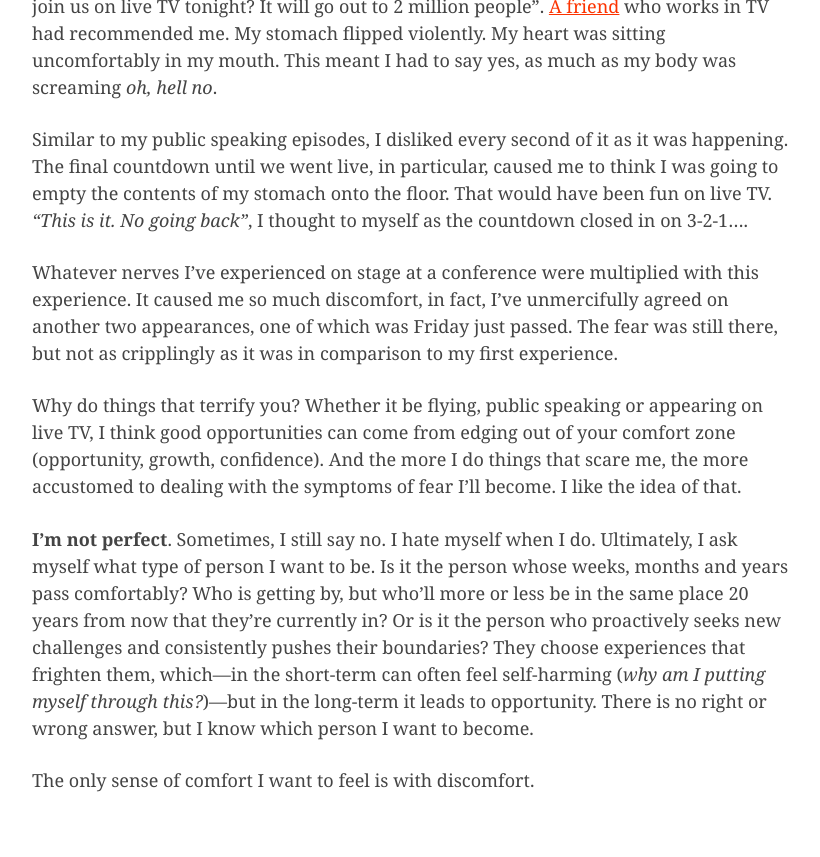
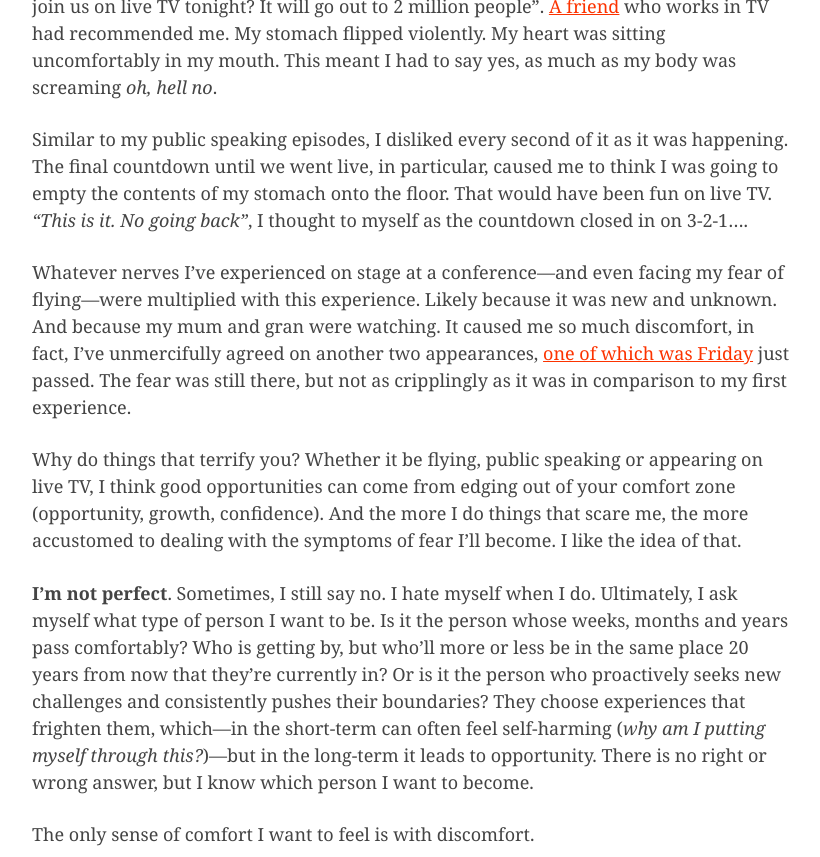
Before and after one commit to ashleybaxter/iamashley, a Jekyll site: the page built from _posts/2014-07-27-get-comfortable-with-discomfort.markdown, in a window 1280 px wide and 900 px high, scrolled down 857 px, cut to the strip 0-857 px from the top of the window. Shown: the whole strip, without its empty margins (228-1048 px from the left). Built offline with Jekyll 4.4.1, drawn with Linux system fonts in a browser that asks for light colours; some web fonts are replaced; Markdown is read by kramdown in place of the engine named in the settings.

Commit message:
Copy changes to blog post

```diff
--- a/_posts/2014-07-27-get-comfortable-with-discomfort.markdown
+++ b/_posts/2014-07-27-get-comfortable-with-discomfort.markdown
@@ -16,7 +16,7 @@
 
 Similar to my public speaking episodes, I disliked every second of it as it was happening. The final countdown until we went live, in particular, caused me to think I was going to empty the contents of my stomach onto the floor. That would have been fun on live TV. <em>"This is it. No going back"</em>, I thought to myself as the countdown closed in on 3-2-1….
 
-Whatever nerves I've experienced on stage at a conference were multiplied with this experience. It caused me so much discomfort, in fact, I've unmercifully agreed on another two appearances, one of which was Friday just passed. The fear was still there, but not as cripplingly as it was in comparison to my first experience.
+Whatever nerves I've experienced on stage at a conference—and even facing my fear of flying—were multiplied with this experience. Likely because it was new and unknown. And because my mum and gran were watching. It caused me so much discomfort, in fact, I've unmercifully agreed on another two appearances, <a href="https://twitter.com/danrubin/status/492720040324898816">one of which was Friday</a> just passed. The fear was still there, but not as cripplingly as it was in comparison to my first experience.
 
 Why do things that terrify you? Whether it be flying, public speaking or appearing on live TV, I think good opportunities can come from edging out of your comfort zone (opportunity, growth, confidence). And the more I do things that scare me, the more accustomed to dealing with the symptoms of fear I'll become. I like the idea of that.
 
```
